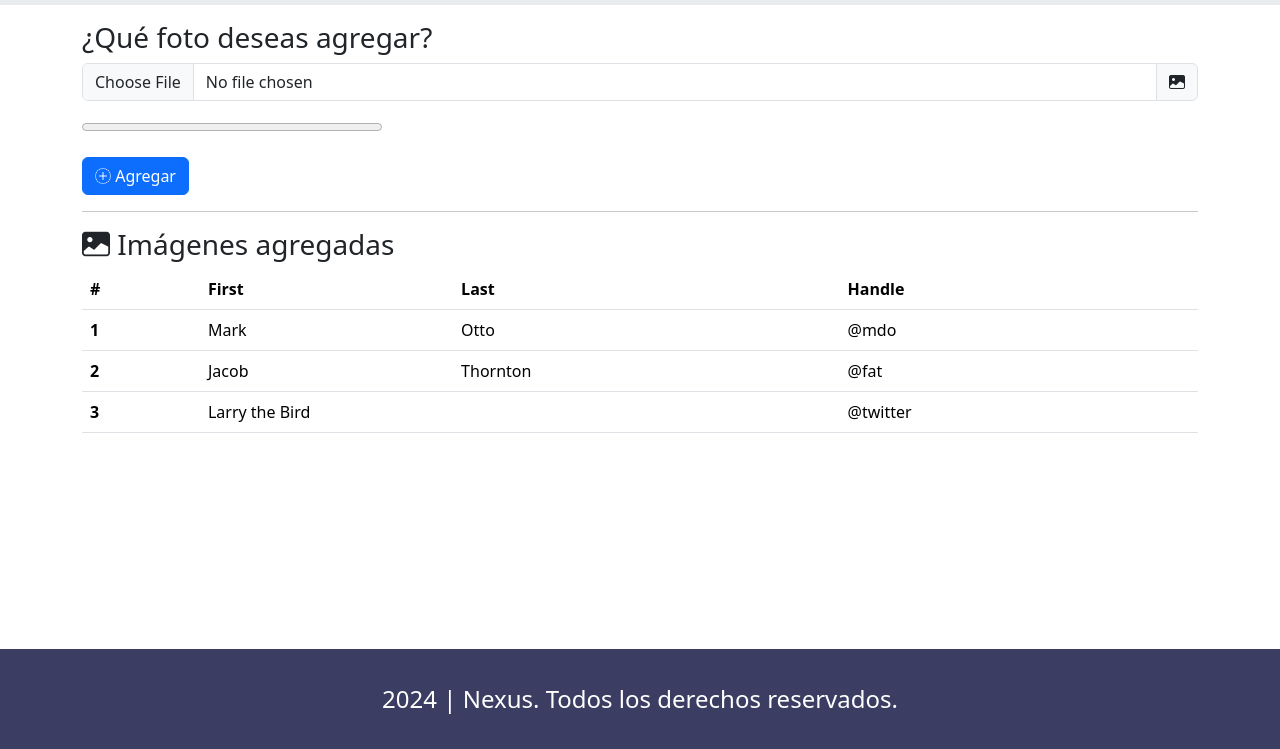
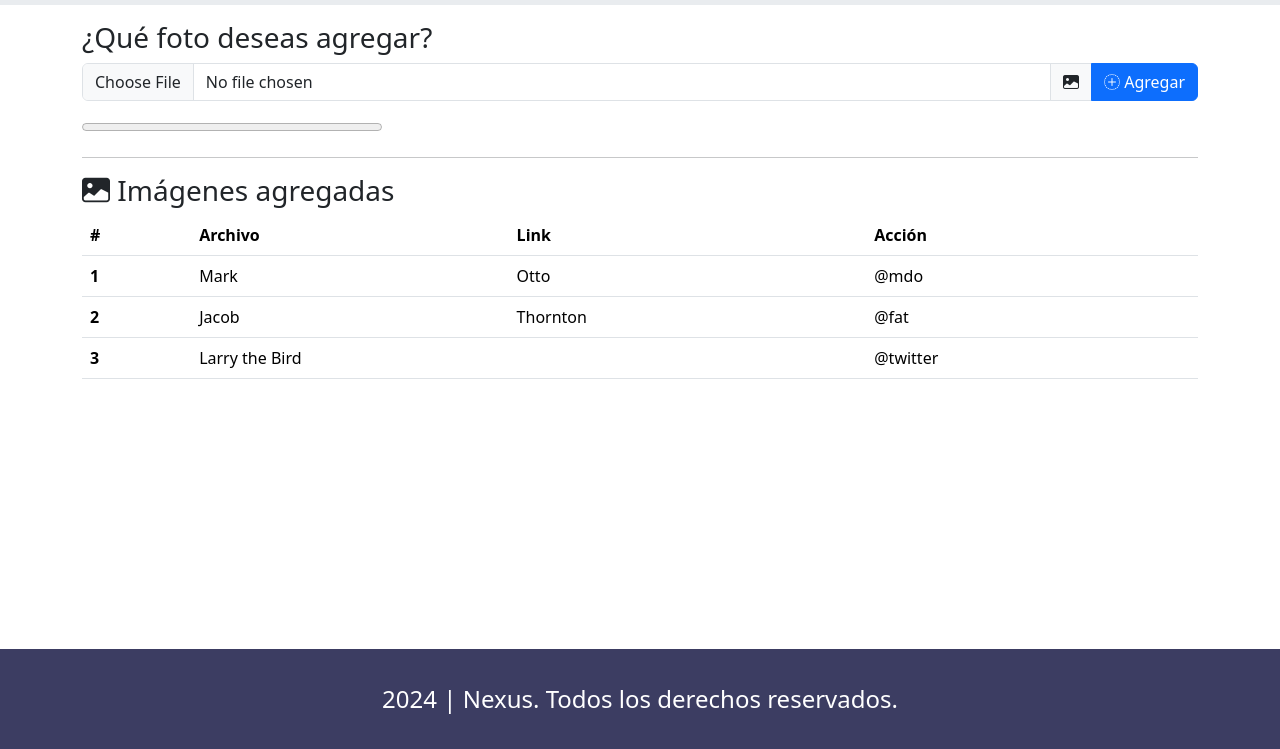
Before and after one commit to jesusrlv/photoNexus, a plain HTML site: page index.html in a window 1280 px wide. Shown: the part 51-800 px from the top of the page. Drawn offline with nearby package versions, Linux system fonts and the light colour scheme.

Commit message:
back photo

```diff
--- a/index.html
+++ b/index.html
@@ -60,12 +60,12 @@
           <div class="input-group mb-3">
             <input type="file" id="file" class="form-control" placeholder="Imagen" aria-label="Imagen" aria-describedby="basic-addon1">
             <span class="input-group-text" id="basic-addon1"><i class="bi bi-image-fill"></i></span>
+            <button type="button" class="btn btn-primary" onclick="uploadFile()"><i class="bi bi-plus-circle-dotted"></i> Agregar</button>
           </div>
           <progress id="progressBar" value="0" max="100" style="width:300px;"></progress>
           <small id="status"></small>
           <p id="loaded_n_total"></p>
         </form>
-        <button class="btn btn-primary"><i class="bi bi-plus-circle-dotted"></i> Agregar</button>
 
       </div>
     </section>
@@ -77,9 +77,9 @@
           <thead>
             <tr>
               <th scope="col">#</th>
-              <th scope="col">First</th>
-              <th scope="col">Last</th>
-              <th scope="col">Handle</th>
+              <th scope="col">Archivo</th>
+              <th scope="col">Link</th>
+              <th scope="col">Acción</th>
             </tr>
           </thead>
           <tbody>
--- a/js/files.js
+++ b/js/files.js
@@ -2,9 +2,8 @@ function _(el) {
     return document.getElementById(el);
   }
 
-  function uploadFile(doc) {
-    var file = _("file"+doc).files[0];
-    var documento = doc;
+  function uploadFile() {
+    var file = _("file").files[0];
     // alert(file.name+" | "+file.size+" | "+file.type);
     var formdata = new FormData();
     // variable del name file
@@ -20,30 +19,30 @@ function _(el) {
     // http://www.developphp.com/video/JavaScript/File-Upload-Progress-Bar-Meter-Tutorial-Ajax-PHP
     //use file_upload_parser.php from above url
 
-    //ARCHIVO CON EL PROCEDIMIENTO PARA MOVER EL DOCUMENTO AL SERVIDOR
+    //ARCHIVO CON EL PROCEDIMIENTO PARA MOVER ELUMENTO AL SERVIDOR
     ajax.send(formdata);
 
     function progressHandler(event) {
 
-        _("loaded_n_total"+doc).innerHTML = "Cargado " + event.loaded + " bytes de " + event.total;
+        _("loaded_n_total").innerHTML = "Cargado " + event.loaded + " bytes de " + event.total;
         var percent = (event.loaded / event.total) * 100;
-        _("progressBar"+doc).value = Math.round(percent);
-        _("status"+doc).innerHTML = Math.round(percent) + "% subido... espere un momento";
+        _("progressBar").value = Math.round(percent);
+        _("status").innerHTML = Math.round(percent) + "% subido... espere un momento";
       }
 
       function completeHandler(event) {
-        _("status"+doc).innerHTML = event.target.responseText;
-        _("progressBar"+doc).value = 0; //wil clear progress bar after successful upload
-          _("file"+doc).style.display='none';
-          _("progressBar"+doc).style.display='none';
+        _("status").innerHTML = event.target.responseText;
+        _("progressBar").value = 0; //wil clear progress bar after successful upload
+          _("file").style.display='none';
+          _("progressBar").style.display='none';
       }
 
       function errorHandler(event) {
-        _("status"+doc).innerHTML = "Fallo en la subida";
+        _("status").innerHTML = "Fallo en la subida";
       }
 
       function abortHandler(event) {
-        _("status"+doc).innerHTML = "Fallo en la subida";
+        _("status").innerHTML = "Fallo en la subida";
       }
 
   }
```
Also changed, not shown: 1 other file.
